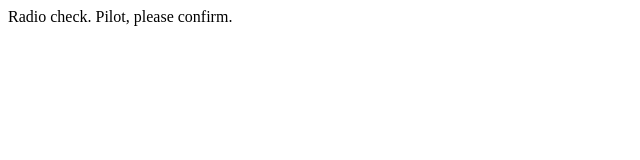
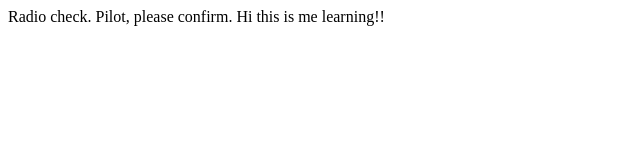
Before and after one commit to AbudeyeW/communication-log, a plain HTML site: page index.html in a window 1280 px wide. Shown: the whole page, without its empty margins (0-640 px from the left). Drawn offline with Linux system fonts and the light colour scheme.

Commit message:
Added second line to log

```diff
--- a/index.html
+++ b/index.html
@@ -1,5 +1,5 @@
 <html>
 <body>
-   <p>Radio check. Pilot, please confirm.</p>
+   <p>Radio check. Pilot, please confirm. Hi this is me learning!!</p>
 </body>
 </html>
```
